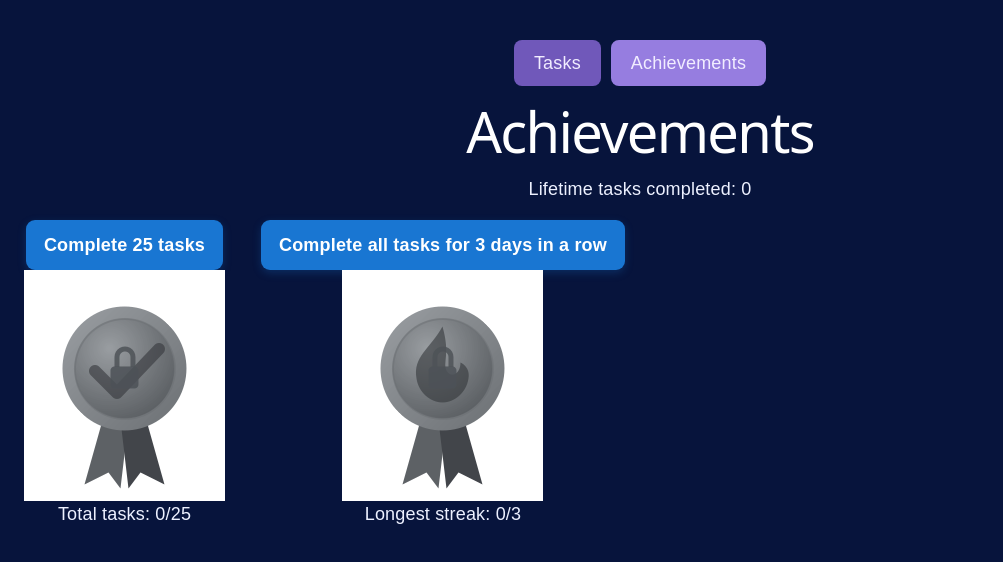
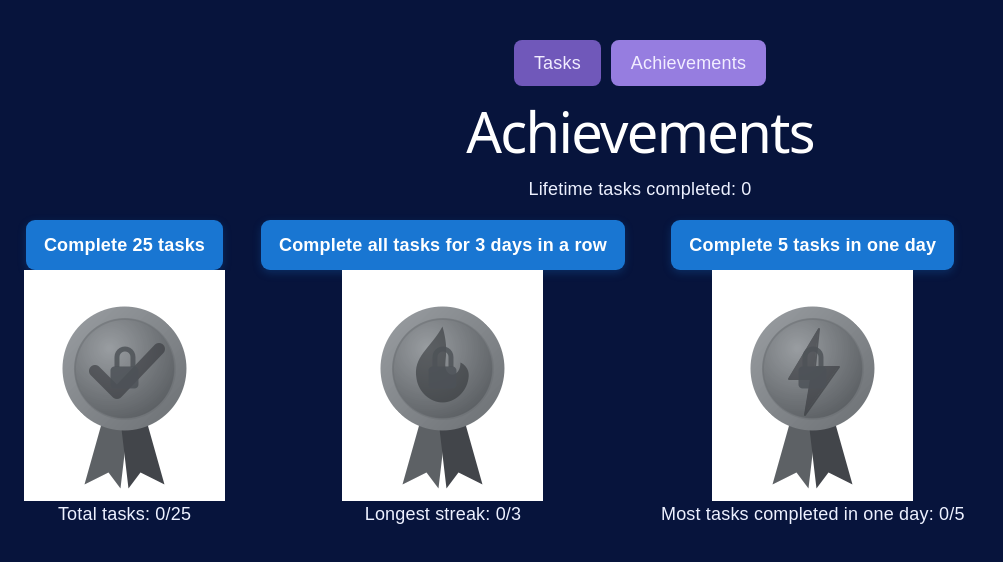
Before and after one commit to Kalemax/Todo-web-app, a React (Vite) app: page /achievements in a window 1280 px wide. Shown: the top 562 px of the page, without its empty margins (0-1003 px from the left). Built offline with nearby package versions, Linux system fonts and the light colour scheme.

Commit message:
Checkpoint 10: Third achievement implemented

```diff
--- a/src/Achievements.jsx
+++ b/src/Achievements.jsx
@@ -8,11 +8,15 @@ import streakLocked from './assets/Badges/png/streak_locked.png'
 import streakBronze from './assets/Badges/png/streak_bronze.png'
 import streakSilver from './assets/Badges/png/streak_silver.png'
 import streakGold from './assets/Badges/png/streak_gold.png'
+import oneDayLocked from './assets/Badges/png/five_a_day_locked.png'
+import oneDayBronze from './assets/Badges/png/five_a_day_bronze.png'
+import oneDaySilver from './assets/Badges/png/five_a_day_silver.png'
+import oneDayGold from './assets/Badges/png/five_a_day_gold.png'
 
 //Imports the CSS for the achievements page
 import './Achievements.css'
 
-function Achievements({ tasks, longestStreak }) {
+function Achievements({ tasks, longestStreak, tasksInADay }) {
   //Keeps track of the number of completed tasks
   const totalCompleted = tasks.filter(task => task.completed).length
 
@@ -35,7 +39,15 @@ function Achievements({ tasks, longestStreak }) {
         gold: streakGold,
       }
     }
-
+  const achievementThree =
+    {
+      images: {
+        locked: oneDayLocked,
+        bronze: oneDayBronze,
+        silver: oneDaySilver,
+        gold: oneDayGold,
+      }
+    }
     //Sets up achievement one
     let achievementOneState = "locked"
     let achievementOneName = "Complete 25 tasks"
@@ -53,7 +65,7 @@ function Achievements({ tasks, longestStreak }) {
     }
     const imageSrcOne = achievementOne.images[achievementOneState]
 
-    /*Sets up achievement two*/
+    //Sets up achievement two
     let achievementTwoState = "locked"
     let achievementTwoName = "Complete all tasks for 3 days in a row"
     let achievementTwoGoal = 3
@@ -71,6 +83,22 @@ function Achievements({ tasks, longestStreak }) {
     }
           const imageSrcTwo = achievementTwo.images[achievementTwoState]
 
+    //Sets up achievement three
+    let achievementThreeState = "locked"
+    let achievementThreeName = "Complete 5 tasks in one day"
+    let achievementThreeGoal = 5
+    if(tasksInADay >= 5 && tasksInADay < 10) {
+      achievementThreeState = "bronze"
+      achievementThreeGoal = 10
+    }else if(tasksInADay >= 10 && tasksInADay < 15) {
+      achievementThreeState = "silver"
+      achievementThreeName = "Complete 10 tasks in one day"
+      achievementThreeGoal = 15
+    }else if(tasksInADay >= 15) {
+      achievementThreeState = "gold"
+      achievementThreeName = "Complete 15 tasks in one day"
+    }
+    const imageSrcThree = achievementThree.images[achievementThreeState]
 
   return (
     <div>
@@ -89,6 +117,11 @@ function Achievements({ tasks, longestStreak }) {
                 <img className="achievement-badge" src={imageSrcTwo} alt={achievementTwoName} />
                 <p className="achievement-progress">Longest streak: {longestStreak}/{achievementTwoGoal}</p>
               </li>
+              <li key={achievementThreeName}>
+                <p className="achievement-name">{achievementThreeName}</p>
+                <img className="achievement-badge" src={imageSrcThree} alt={achievementThreeName} />
+                <p className="achievement-progress">Most tasks completed in one day: {tasksInADay}/{achievementThreeGoal}</p>
+              </li>
       </ul>
     </div>
   )
--- a/src/App.jsx
+++ b/src/App.jsx
@@ -85,6 +85,36 @@ function App() {
 //Holds  longest streak values and saves it to local storage
 const longestStreak = calculateStreak(tasks)
 localStorage.setItem('longestStreak', longestStreak.toString())
+
+//Checks for the most tasks completed in a day and saves it to local storage
+function calculateTasksInADay(tasks) {
+  const tasksByDate = {}
+  for (let i = 0; i < 365; i++) {
+    const checkDate = new Date()
+    checkDate.setDate(checkDate.getDate() - i)
+    const dayString = checkDate.toDateString()
+    tasksByDate[dayString] = 0
+  }
+
+  tasks.forEach(task => {
+    if (task.completed) {
+      const dayString = new Date(task.dueDate).toDateString()
+      if (dayString in tasksByDate) {
+        tasksByDate[dayString]++
+      }
+    }
+  })
+  let maxTasksInADay = 0
+  for (const day in tasksByDate) {
+    if (tasksByDate[day] > maxTasksInADay) {
+      maxTasksInADay = tasksByDate[day]
+    }
+  }
+
+  return maxTasksInADay
+}
+  const tasksInADay = calculateTasksInADay(tasks)
+  localStorage.setItem('tasksInADay', tasksInADay.toString())
 
   //Only displays tasks that are due on the selected date
   const selectedDateTasks = tasks.filter(task => new Date(task.dueDate).toDateString() === selectedDate.toDateString())
@@ -192,6 +222,7 @@ localStorage.setItem('longestStreak', longestStreak.toString())
       <Route path="/achievements" element={
         <Achievements tasks={tasks}
           longestStreak={longestStreak}
+          tasksInADay={tasksInADay}
         />}
         />
       </Routes>
```
